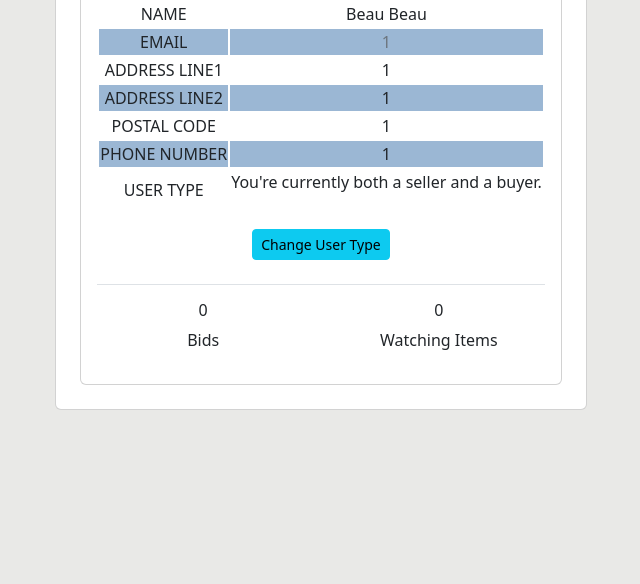
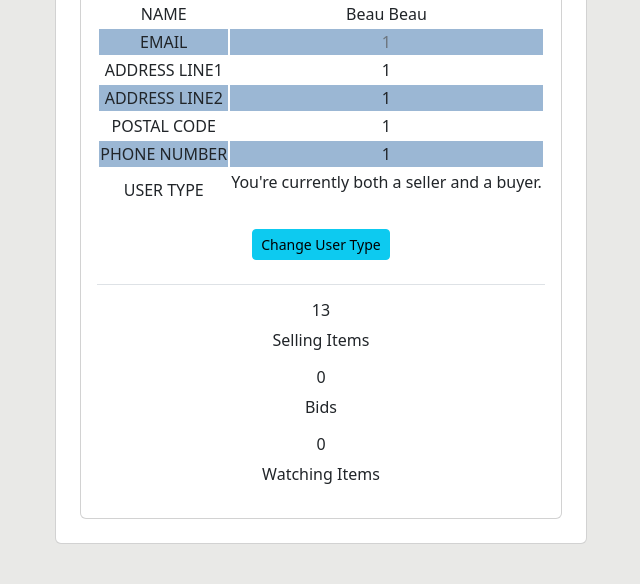
Before and after one commit to atimathong/onlineauction, a PHP site: page /profile.php in a window 1280 px wide. Shown: the part 668-1252 px from the top of the page, without its empty margins (319-959 px from the left). Before the commit the page ends 1078 px from the top, so only its background shows below. Run offline with PHP 8.4, Linux system fonts and the light colour scheme; a user stored in the database is signed in; data comes from the database, SQL or seed files in the repository; some libraries are stand-ins or nearby versions; some web fonts are replaced.

Commit message:
68-profile selling item

```diff
--- a/profile.php
+++ b/profile.php
@@ -16,15 +16,14 @@ $email = $_SESSION['email'];
     <meta name="viewport" content="width=device-width, initial-scale=1.0, shrink-to-fit=no">
     <title>Document</title>
     <!-- Bootstrap CSS -->
-  <!-- <link href="https://cdn.jsdelivr.net/npm/bootstrap@5.2.2/dist/css/bootstrap.min.css" rel="stylesheet" integrity="sha384-Zenh87qX5JnK2Jl0vWa8Ck2rdkQ2Bzep5IDxbcnCeuOxjzrPF/et3URy9Bv1WTRi" crossorigin="anonymous"> -->
-  <!-- <script src="https://cdn.jsdelivr.net/npm/@popperjs/core@2.11.6/dist/umd/popper.min.js" integrity="sha384-oBqDVmMz9ATKxIep9tiCxS/Z9fNfEXiDAYTujMAeBAsjFuCZSmKbSSUnQlmh/jp3" crossorigin="anonymous"></script>
-  <script src="https://cdn.jsdelivr.net/npm/bootstrap@5.2.2/dist/js/bootstrap.min.js" integrity="sha384-IDwe1+LCz02ROU9k972gdyvl+AESN10+x7tBKgc9I5HFtuNz0wWnPclzo6p9vxnk" crossorigin="anonymous"></script> -->
+    <link href="https://cdn.jsdelivr.net/npm/bootstrap@5.2.2/dist/css/bootstrap.min.css" rel="stylesheet" integrity="sha384-Zenh87qX5JnK2Jl0vWa8Ck2rdkQ2Bzep5IDxbcnCeuOxjzrPF/et3URy9Bv1WTRi" crossorigin="anonymous">
+    <script src="https://cdn.jsdelivr.net/npm/@popperjs/core@2.11.6/dist/umd/popper.min.js" integrity="sha384-oBqDVmMz9ATKxIep9tiCxS/Z9fNfEXiDAYTujMAeBAsjFuCZSmKbSSUnQlmh/jp3" crossorigin="anonymous"></script>
+    <script src="https://cdn.jsdelivr.net/npm/bootstrap@5.2.2/dist/js/bootstrap.min.js" integrity="sha384-IDwe1+LCz02ROU9k972gdyvl+AESN10+x7tBKgc9I5HFtuNz0wWnPclzo6p9vxnk" crossorigin="anonymous"></script>
     <!-- Font Logo : Orbitron -->
     <link rel="preconnect" href="https://fonts.googleapis.com">
     <link rel="preconnect" href="https://fonts.gstatic.com" crossorigin>
     <link href="https://fonts.googleapis.com/css2?family=Montserrat:wght@300&family=Orbitron:wght@600;700&display=swap" rel="stylesheet">
     <link href="https://fonts.googleapis.com/css2?family=Montserrat:wght@300&display=swap" rel="stylesheet">
-  <link href="https://fonts.googleapis.com/css2?family=Varela+Round&display=swap" rel="stylesheet">
     <script src="https://kit.fontawesome.com/6cc5131127.js" crossorigin="anonymous"></script>
     <link rel="stylesheet" href="https://fonts.googleapis.com/css2?family=Material+Symbols+Outlined:opsz,wght,FILL,GRAD@20..48,100..700,0..1,-50..200" />
     <link rel="stylesheet" href="style.css" />
@@ -67,8 +66,7 @@ if ($_SESSION['account_type'] == 'both') {
 ?>
 
 <?php
-$user_id = $_SESSION["userid"];
-$sql2 = "SELECT COUNT(buyer_ID) AS amount_of_watching_items FROM watchlist where buyer_ID = '$user_id'";
+$sql2 = "SELECT COUNT(buyer_ID) AS amount_of_watching_items FROM users JOIN watchlist ON watchlist.buyer_ID = users.user_ID where email = '$email'";
 $result2 = mysqli_query($db_conn, $sql2);
 $resultCheck2 = mysqli_num_rows($result2);
 $row2 = mysqli_fetch_assoc($result2);
@@ -77,8 +75,8 @@ $watching_items = $row2['amount_of_watching_items']
 
 <?php
 
-// A buyer has many bids which is ongoing? how to set the condition for the onging bids?
-$sql3 = "SELECT count(DISTINCT bidding.item_ID) as amount_of_bids FROM `bidding` join users on bidding.buyer_ID = users.user_ID join item on item.item_ID = bidding.item_ID where buyer_ID = $user_id AND CONCAT(sta_date,start_time) <= CONCAT(CURDATE(), CURTIME()) AND CONCAT(end_date,end_time) >= CONCAT(CURDATE(), CURTIME())";
+// A buyer has many bids which is ongong? how to set the condition for the onging bids?
+$sql3 = "SELECT count(DISTINCT bidding.item_ID) as amount_of_bids FROM `bidding` join users on bidding.buyer_ID = users.user_ID join item on item.item_ID = bidding.item_ID where email = 'leeyu0828@gmail.com' AND CONCAT(sta_date,start_time) <= CONCAT(CURDATE(), CURTIME()) AND CONCAT(end_date,end_time) >= CONCAT(CURDATE(), CURTIME())";
 $result3 = mysqli_query($db_conn, $sql3);
 $resultCheck3 = mysqli_num_rows($result3);
 $row3 = mysqli_fetch_assoc($result3);
@@ -86,7 +84,8 @@ $bids = $row3['amount_of_bids']
 ?>
 
 <?php
-$sql4 = "SELECT count(item_ID ) AS selling_items FROM `item` WHERE seller_ID = $user_id";
+$seller_id = $_SESSION['userid'];
+$sql4 = "SELECT count(item_ID ) AS selling_items FROM `item` WHERE seller_ID = $seller_id";
 $result4 = mysqli_query($db_conn, $sql4);
 $resultCheck4 = mysqli_num_rows($result4);
 $row4 = mysqli_fetch_assoc($result4);
@@ -156,7 +155,7 @@ $selling_items = $row4['selling_items']
 
                                 <div class="border-top pt-3">
                                     <div class="row">
-                                        <?php if ($_SESSION['account_type'] != 'seller') {
+                                        <?php if ($_SESSION['account_type'] === 'buyer') {
 
                                         ?>
                                             <div class="col">
@@ -171,12 +170,39 @@ $selling_items = $row4['selling_items']
                                                 <p>Watching Items</p>
 
                                             </div>
-                                        <?php } else { ?>
+                                        <?php } elseif ($_SESSION['account_type'] === 'seller') {
+                                        ?>
                                             <div class="col">
 
                                                 <h6>
                                                     <?php echo $selling_items ?></h6>
                                                 <p>Selling Items</p>
+
+                                            </div>
+                                        <?php } else { ?>
+                                            <div class="col" style="float:left; width:30%">
+
+
+                                                <div>
+                                                    <h6>
+                                                        <?php echo $selling_items ?>
+                                                    </h6>
+                                                    <p>Selling Items</p>
+                                                </div>
+
+
+                                                <div>
+                                                    <h6>
+                                                        <?php echo $bids ?></h6>
+
+                                                    <p>Bids</p>
+                                                </div>
+
+                                                <div>
+                                                    <h6><?php echo $watching_items ?></h6>
+                                                    <p>Watching Items</p>
+                                                </div>
+
 
                                             </div>
 
```
Lines whose indentation alone changed are shown as unchanged.
